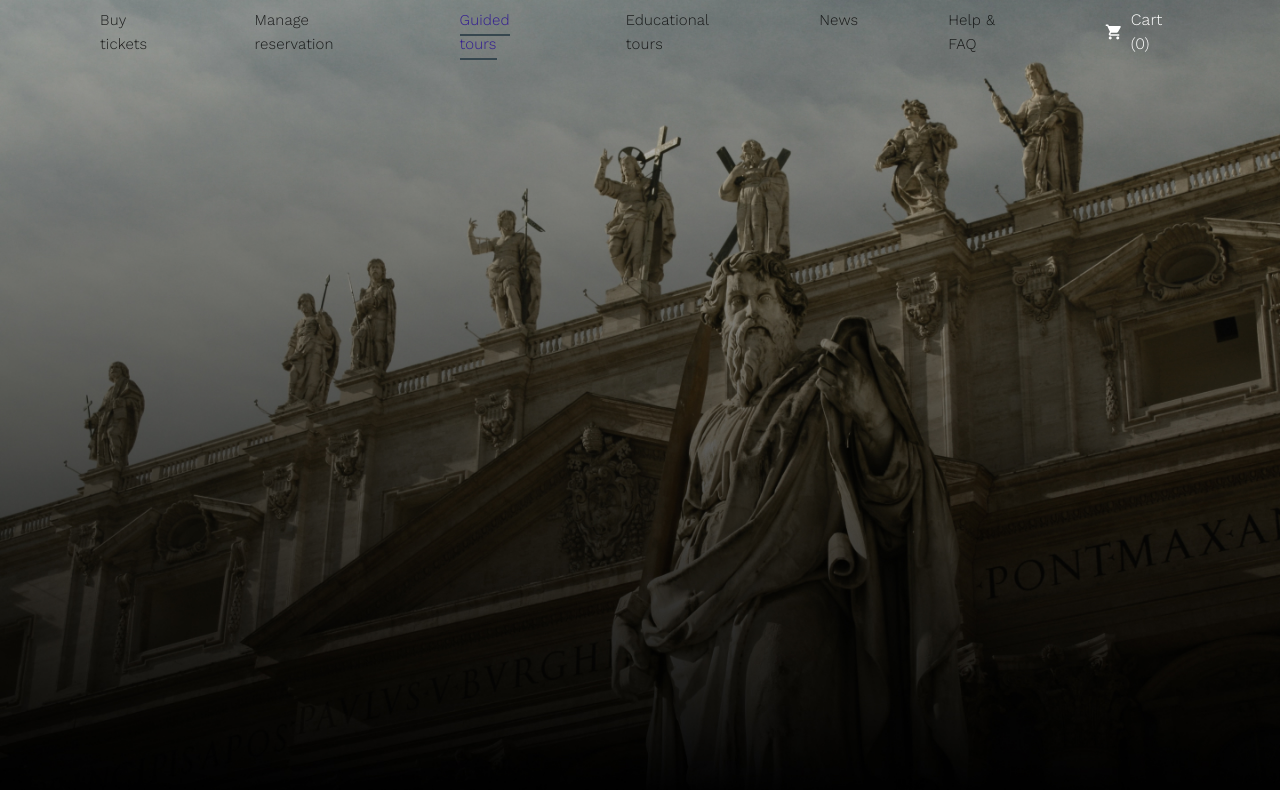
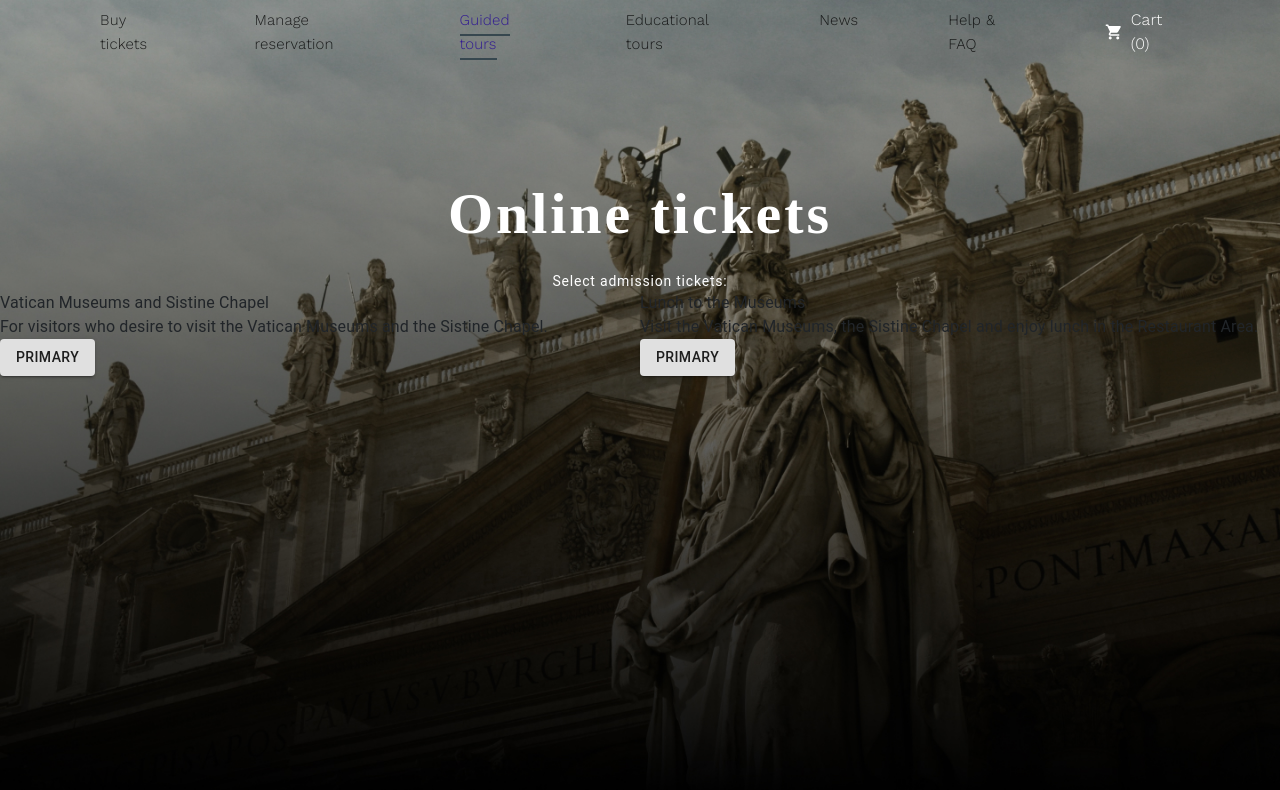
Before and after one commit to shpaksasha/The-Creation-of-Adam, a React (Create React App) app: page /tickets in a window 1280 px wide. Shown: the top 790 px of the page. Built offline with nearby package versions, Linux system fonts and the light colour scheme.

Commit message:
changes on page tickets

```diff
--- a/src/pages/Tickets/tickets.js
+++ b/src/pages/Tickets/tickets.js
@@ -1,7 +1,7 @@
 import React from 'react';
 import {makeStyles} from '@material-ui/core/styles';
 import coliseum from '../../background/coliseum.jpg';
-import {Grid, Typography} from '@material-ui/core';
+import {Grid, Typography, Button} from '@material-ui/core';
 
 
 const useStyles = makeStyles(theme => ({
@@ -10,13 +10,35 @@ const useStyles = makeStyles(theme => ({
         backgroundImage: `url('${coliseum}')`,
         backgroundPosition: 'center',
         backgroundSize: 'cover',
+        backgroundRepeat: 'no-repeat',
+        backgroundOrigin: 'border-box',
         width: '100%',
         height: '100vh',
         margin: 0,
         padding: 0,
         position: 'relative',
     },
-
+    block: {
+        marginTop: '170px',
+        textAlign: 'center'
+    },
+    caption: {
+        fontSize: '58px',
+        color: '#ffffff',
+        fontWeight: 600,
+        fontFamily: 'Crimson Text',
+        lineHeight: '87px',
+        letterSpacing: '0.05em',
+    },
+    tickets: {
+        marginTop: '15px',
+        fontFamily: 'Regular 400 italic',
+        fontSize: '14px',
+        lineHeight: '19px',
+        letterSpacing: '0.05rem',
+        fontWeight: 'normal',
+        color: '#ffffff',
+    },
 }))
 
 
@@ -24,7 +46,31 @@ const Tickets = () => {
     const classes = useStyles();
     return (
         <div className={classes.root}>
-
+            <Grid container md={12}>
+                <Grid item md={12} className={classes.block}>
+                    <Typography className={classes.caption}>Online tickets</Typography>
+                    <Typography className={classes.tickets}>Select admission tickets:</Typography>
+                </Grid>
+                <Grid item md={12}>
+                    <Grid container md={12}>
+                        <Grid item md={6}>
+                            <Typography>Vatican Museums and Sistine Chapel</Typography>
+                            <Typography>For visitors who desire to visit
+                                the Vatican Museums and the Sistine Chapel.</Typography>
+                            <Button variant='contained'>
+                                Primary
+                            </Button>
+                        </Grid>
+                        <Grid item md={6}>
+                            <Typography>Lunch to the Museums</Typography>
+                            <Typography>Visit the Vatican Museums, the Sistine Chapel and enjoy lunch in the Restaurant Area.</Typography>
+                            <Button variant='contained'>
+                                Primary
+                            </Button>
+                        </Grid>
+                    </Grid>
+                </Grid>
+            </Grid>
         </div>
     )
 };
```
